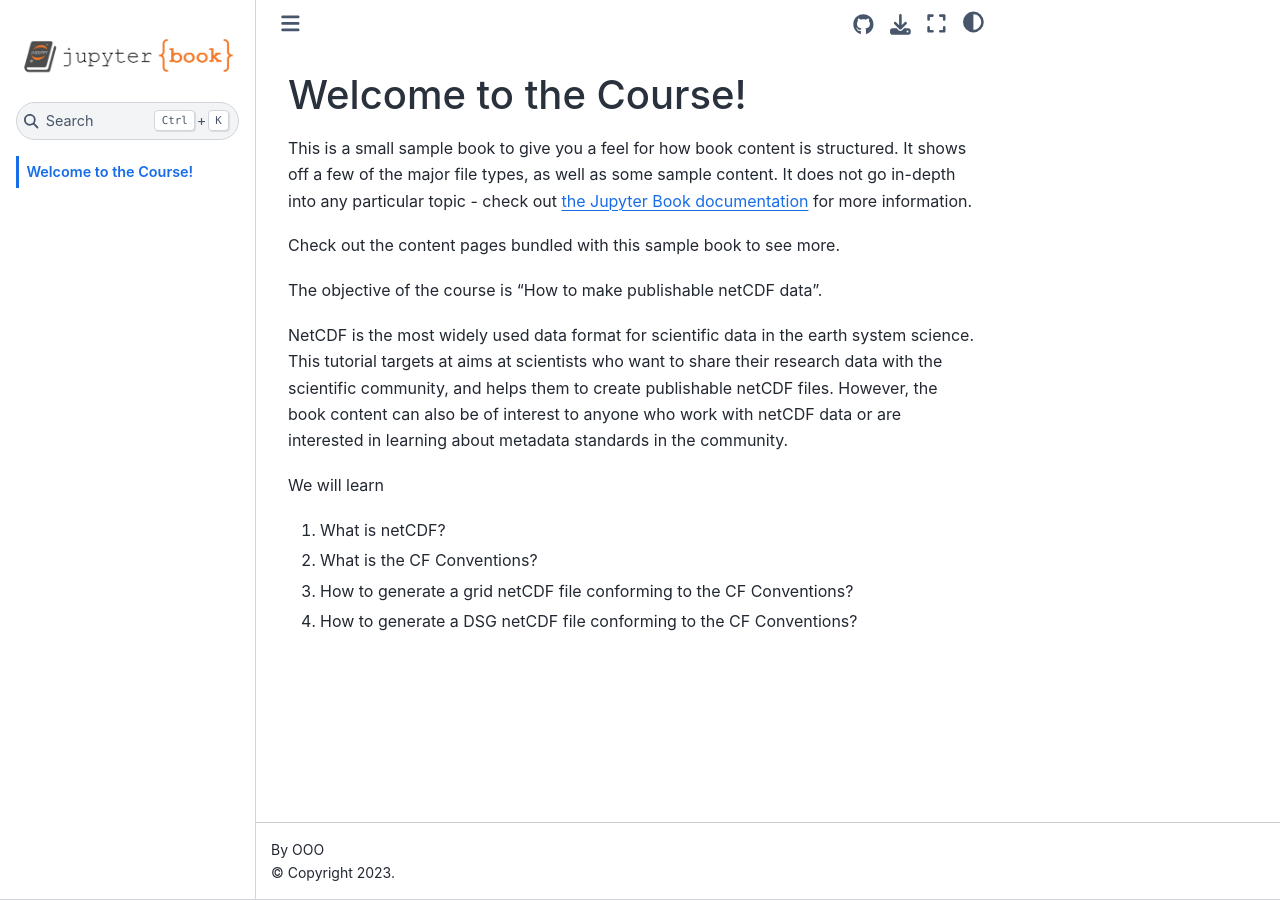
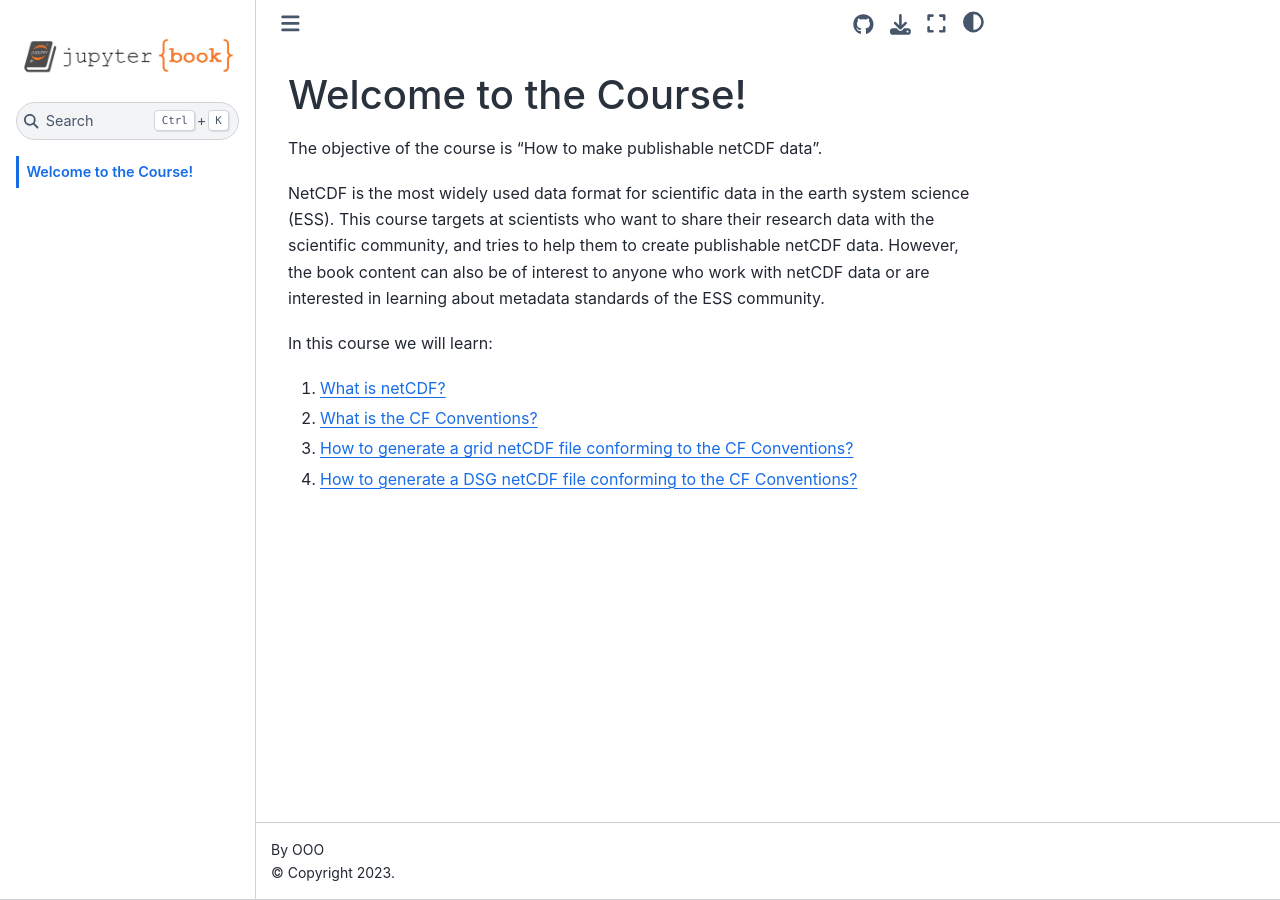
Before and after one commit to Shirobakaidou/cfbook, a Jupyter Book: the page built from intro.md, in a window 1280 px wide. Built offline with Jupyter Book 1.0.4 settings and Sphinx 7.4.7 and the Sphinx Book theme 1.1.4, drawn with Linux system fonts in a browser that asks for light colours; pages that are not in the unit, such as notebooks, are missing from menus.

Commit message:
update intro

````diff
--- a/intro.md
+++ b/intro.md
@@ -1,22 +1,12 @@
 # Welcome to the Course!
-
-This is a small sample book to give you a feel for how book content is
-structured.
-It shows off a few of the major file types, as well as some sample content.
-It does not go in-depth into any particular topic - check out [the Jupyter Book documentation](https://jupyterbook.org) for more information.
-
-Check out the content pages bundled with this sample book to see more.
-
-```{tableofcontents}
-```
 
 The objective of the course is "How to make publishable netCDF data".
 
-NetCDF is the most widely used data format for scientific data in the earth system science. This tutorial targets at aims at scientists who want to share their research data with the scientific community, and helps them to create publishable netCDF files. However, the book content can also be of interest to anyone who work with netCDF data or are interested in learning about metadata standards in the community.
+NetCDF is the most widely used data format for scientific data in the earth system science (ESS). This course targets at scientists who want to share their research data with the scientific community, and tries to help them to create publishable netCDF data. However, the book content can also be of interest to anyone who work with netCDF data or are interested in learning about metadata standards of the ESS community.
 
-We will learn
+In this course we will learn:
 
-1. What is netCDF?
-2. What is the CF Conventions?
-3. How to generate a grid netCDF file conforming to the CF Conventions?
-4. How to generate a DSG netCDF file conforming to the CF Conventions?
+1. [What is netCDF?](netcdf_101.ipynb)
+2. [What is the CF Conventions?](cf_101.ipynb)
+3. [How to generate a grid netCDF file conforming to the CF Conventions?](cf_grid.ipynb)
+4. [How to generate a DSG netCDF file conforming to the CF Conventions?](cf_dsg.ipynb)
````
